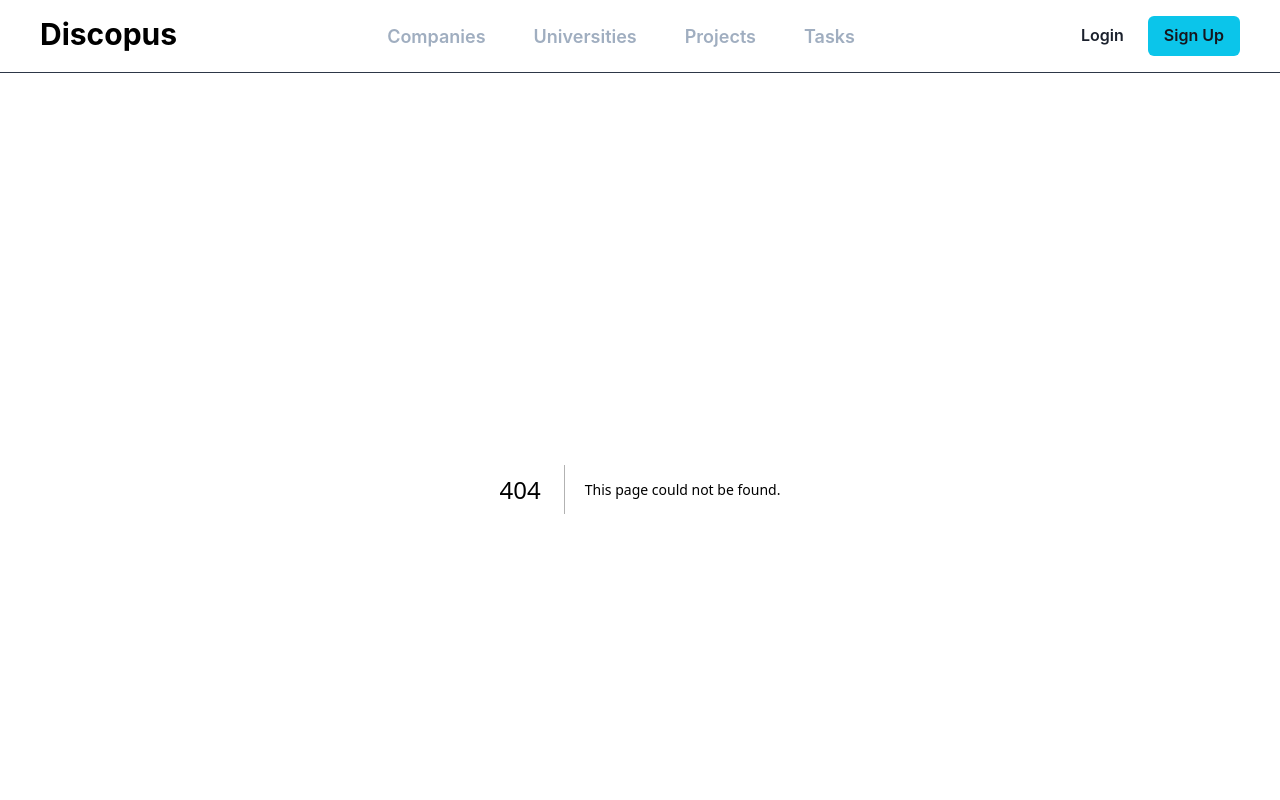
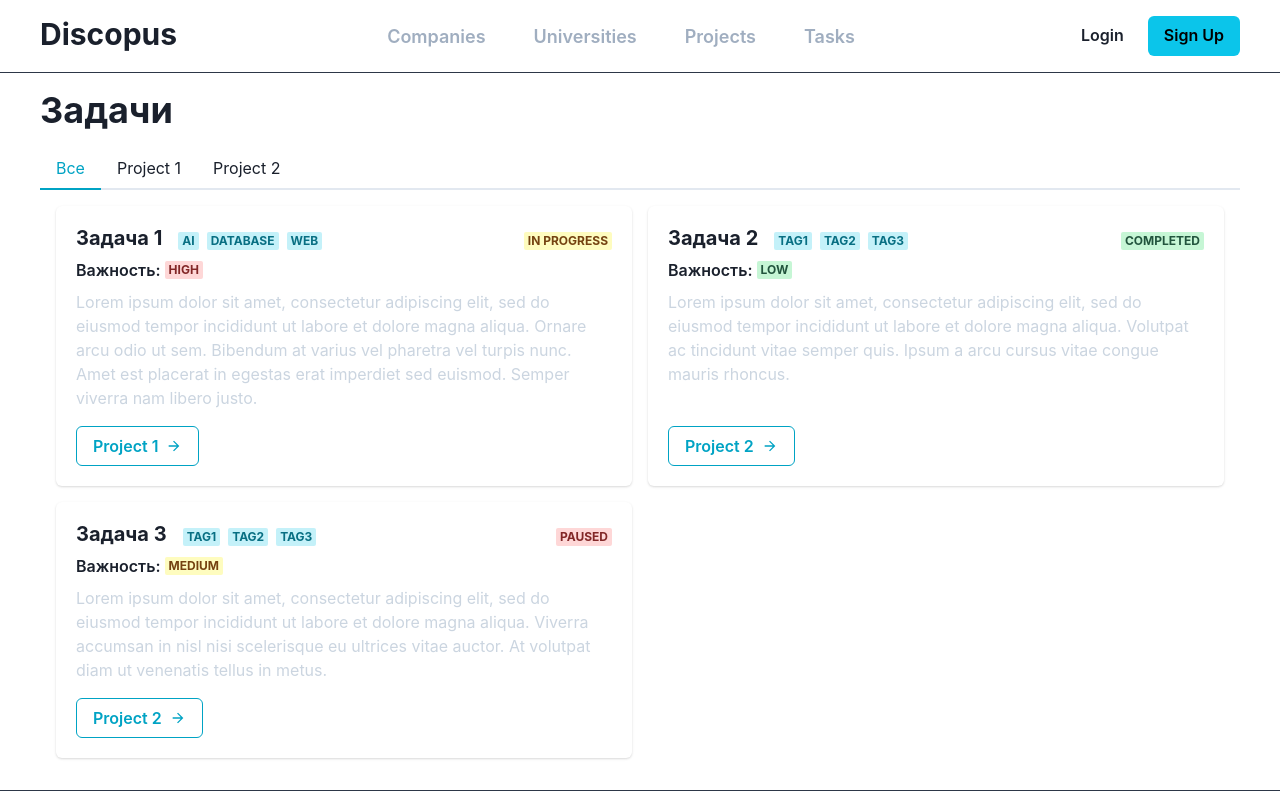
Before and after one commit to Discopus/Frontend, a Next.js app: page /tasks in a window 1280 px wide. Before the commit this address had no page. Shown: the top 800 px of the page. Built offline with nearby package versions, Linux system fonts and the light colour scheme.

Commit message:
Tasks and University pages

```diff
--- a/package.json
+++ b/package.json
@@ -20,6 +20,7 @@
     "react-dom": "18.2.0"
   },
   "devDependencies": {
+    "@chakra-ui/cli": "^2.2.0",
     "@types/node": "18.11.11",
     "@types/react": "18.0.26",
     "@types/react-dom": "18.0.9",
--- /dev/null
+++ b/src/components/Cards/TaskCard.tsx
@@ -0,0 +1,79 @@
+import { ArrowForwardIcon } from "@chakra-ui/icons";
+import {
+  Badge,
+  Button,
+  Card,
+  CardBody,
+  Heading,
+  HStack,
+  Text,
+  VStack,
+} from "@chakra-ui/react";
+import { task } from "../../pages/tasks";
+
+const progressColor: { [key: string]: string } = {
+  "in progress": "yellow",
+  completed: "green",
+  paused: "red",
+};
+
+const importanceColor: { [key: string]: string } = {
+  high: "red",
+  medium: "yellow",
+  low: "green",
+};
+
+function TaskCard({ data }: { data: task }) {
+  return (
+    <Card>
+      <CardBody>
+        <VStack
+          justifyContent="space-between"
+          align="starts"
+          gap={4}
+          height="full"
+        >
+          <VStack gap={2} align="start">
+            <HStack
+              width="full"
+              justifyContent="space-between"
+              align="baseline"
+            >
+              <HStack align="baseline" gap={4}>
+                <Heading size="md">{data.title}</Heading>
+                <HStack>
+                  {data.tags.map((tag, index) => (
+                    <Badge key={index} colorScheme="cyan">
+                      {tag}
+                    </Badge>
+                  ))}
+                </HStack>
+              </HStack>
+              <Badge colorScheme={progressColor[data.status]}>
+                {data.status}
+              </Badge>
+            </HStack>
+            <HStack gap={1}>
+              <Text fontWeight="semibold">Важность:</Text>
+              <Badge colorScheme={importanceColor[data.importance]}>
+                {data.importance}
+              </Badge>
+            </HStack>
+            <Text color="gray.300">{data.description}</Text>
+          </VStack>
+          <HStack>
+            <Button
+              rightIcon={<ArrowForwardIcon />}
+              colorScheme="cyan"
+              variant="outline"
+            >
+              {data.projectName}
+            </Button>
+          </HStack>
+        </VStack>
+      </CardBody>
+    </Card>
+  );
+}
+
+export default TaskCard;
--- /dev/null
+++ b/src/pages/tasks/index.tsx
@@ -0,0 +1,119 @@
+import {
+  Grid,
+  GridItem,
+  Heading,
+  Spacer,
+  Tab,
+  TabList,
+  TabPanel,
+  TabPanels,
+  Tabs,
+} from "@chakra-ui/react";
+import React from "react";
+import TaskCard from "../../components/Cards/TaskCard";
+
+export interface task {
+  id: string;
+  title: string;
+  description: string;
+  tags: string[];
+  importance: "high" | "medium" | "low";
+  status: "in progress" | "completed" | "paused";
+  timeStart: Date;
+  timeEnd: Date;
+  projectName: string;
+}
+
+const data: task[] = [
+  {
+    id: "some_id1",
+    title: "Задача 1",
+    description:
+      "Lorem ipsum dolor sit amet, consectetur adipiscing elit, sed do eiusmod tempor incididunt ut labore et dolore magna aliqua. Ornare arcu odio ut sem. Bibendum at varius vel pharetra vel turpis nunc. Amet est placerat in egestas erat imperdiet sed euismod. Semper viverra nam libero justo.",
+    tags: ["AI", "Database", "Web"],
+    importance: "high",
+    status: "in progress",
+    timeStart: new Date(),
+    timeEnd: new Date(),
+    projectName: "Project 1",
+  },
+  {
+    id: "some_id2",
+    title: "Задача 2",
+    description:
+      "Lorem ipsum dolor sit amet, consectetur adipiscing elit, sed do eiusmod tempor incididunt ut labore et dolore magna aliqua. Volutpat ac tincidunt vitae semper quis. Ipsum a arcu cursus vitae congue mauris rhoncus.",
+    tags: ["tag1", "tag2", "tag3"],
+    importance: "low",
+    status: "completed",
+    timeStart: new Date(),
+    timeEnd: new Date(),
+    projectName: "Project 2",
+  },
+  {
+    id: "some_id3",
+    title: "Задача 3",
+    description:
+      "Lorem ipsum dolor sit amet, consectetur adipiscing elit, sed do eiusmod tempor incididunt ut labore et dolore magna aliqua. Viverra accumsan in nisl nisi scelerisque eu ultrices vitae auctor. At volutpat diam ut venenatis tellus in metus.",
+    tags: ["tag1", "tag2", "tag3"],
+    importance: "medium",
+    status: "paused",
+    timeStart: new Date(),
+    timeEnd: new Date(),
+    projectName: "Project 2",
+  },
+];
+
+const Panel = ({ children }: { children: React.ReactNode }) => (
+  <TabPanel
+    as={Grid}
+    gridTemplateColumns="repeat(2, 1fr)"
+    gap={4}
+    width="full"
+    alignItems="stretch"
+  >
+    {children}
+  </TabPanel>
+);
+
+function Tasks() {
+  const uniqueProjectTitles = [
+    ...new Set(data.map((task) => task.projectName)),
+  ];
+
+  return (
+    <>
+      <Heading>Задачи</Heading>
+      <Spacer height={4} />
+      <Tabs variant="line" colorScheme="cyan" minHeight={"50vh"}>
+        <TabList>
+          <Tab>Все</Tab>
+          {uniqueProjectTitles.map((title, index) => (
+            <Tab key={index}>{title}</Tab>
+          ))}
+        </TabList>
+        <TabPanels>
+          <GridItem>
+            <Panel>
+              {data.map((task, index) => (
+                <TaskCard key={index} data={task} />
+              ))}
+            </Panel>
+          </GridItem>
+          {uniqueProjectTitles.map((title, index) => (
+            <GridItem key={index}>
+              <Panel>
+                {data
+                  .filter((task) => task.projectName === title)
+                  .map((task, index) => (
+                    <TaskCard key={index} data={task} />
+                  ))}
+              </Panel>
+            </GridItem>
+          ))}
+        </TabPanels>
+      </Tabs>
+    </>
+  );
+}
+
+export default Tasks;
--- a/src/styles/theme.tsx
+++ b/src/styles/theme.tsx
@@ -1,4 +1,4 @@
-import { extendTheme } from "@chakra-ui/react";
+import { extendTheme, type ThemeConfig } from "@chakra-ui/react";
 
 const fonts = { mono: `'Menlo', monospace` };
 
@@ -9,31 +9,13 @@ const breakpoints = {
   xl: "80em",
 };
 
-const theme = extendTheme({
-  semanticTokens: {
-    colors: {
-      text: {
-        default: "#16161D",
-        _dark: "#ade3b8",
-      },
-      heroGradientStart: {
-        default: "#7928CA",
-        _dark: "#e3a7f9",
-      },
-      heroGradientEnd: {
-        default: "#FF0080",
-        _dark: "#fbec8f",
-      },
-    },
-    radii: {
-      button: "12px",
-    },
-  },
-  colors: {
-    black: "#16161D",
-  },
+const config = {
   fonts,
   breakpoints,
-});
+  initialColorMode: "dark",
+  useSystemColorMode: false,
+};
+
+const theme = extendTheme({ config });
 
 export default theme;
--- a/tsconfig.json
+++ b/tsconfig.json
@@ -1,6 +1,6 @@
 {
   "compilerOptions": {
-    "target": "es5",
+    "target": "es2022",
     "lib": ["dom", "dom.iterable", "esnext"],
     "allowJs": true,
     "skipLibCheck": true,
```
Also changed, not shown: src/pages/universities/index.tsx (added, +53 -0 lines), 1 other file (tests, documents, lock files or other folders).
